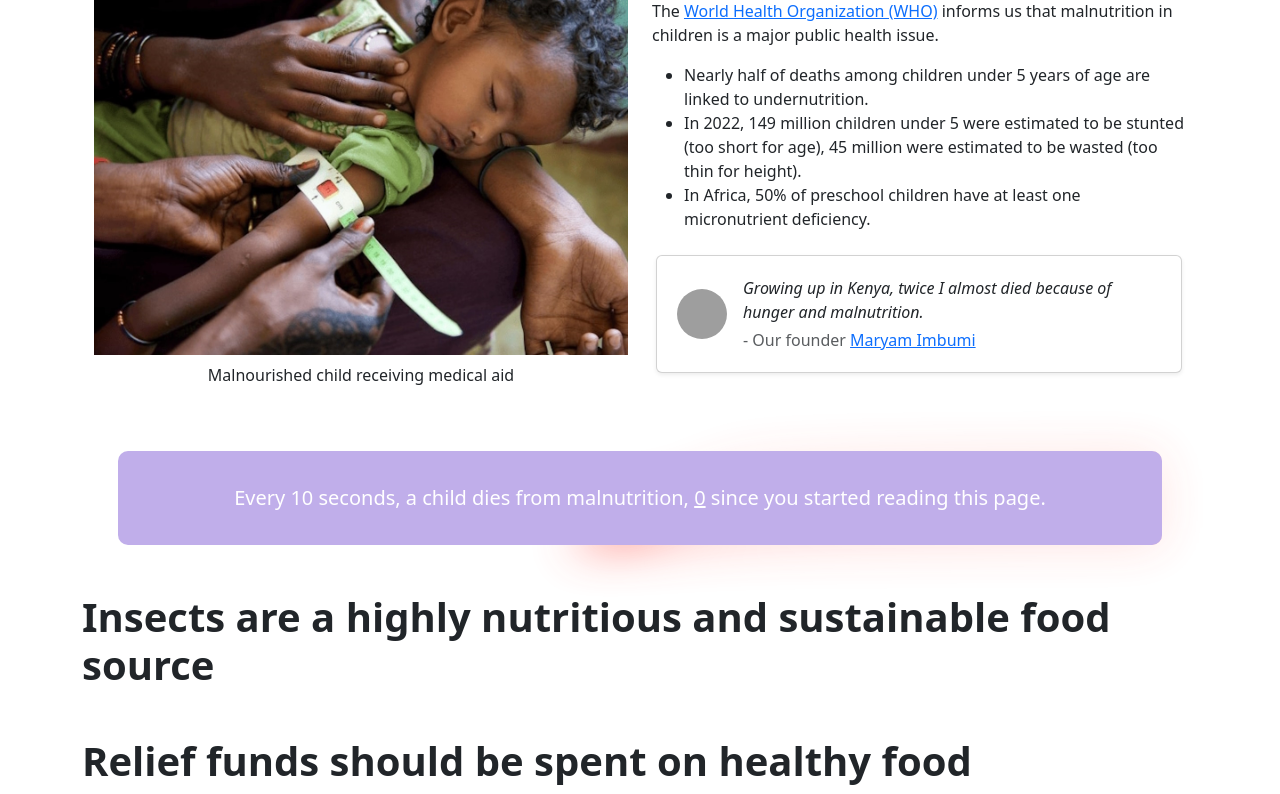
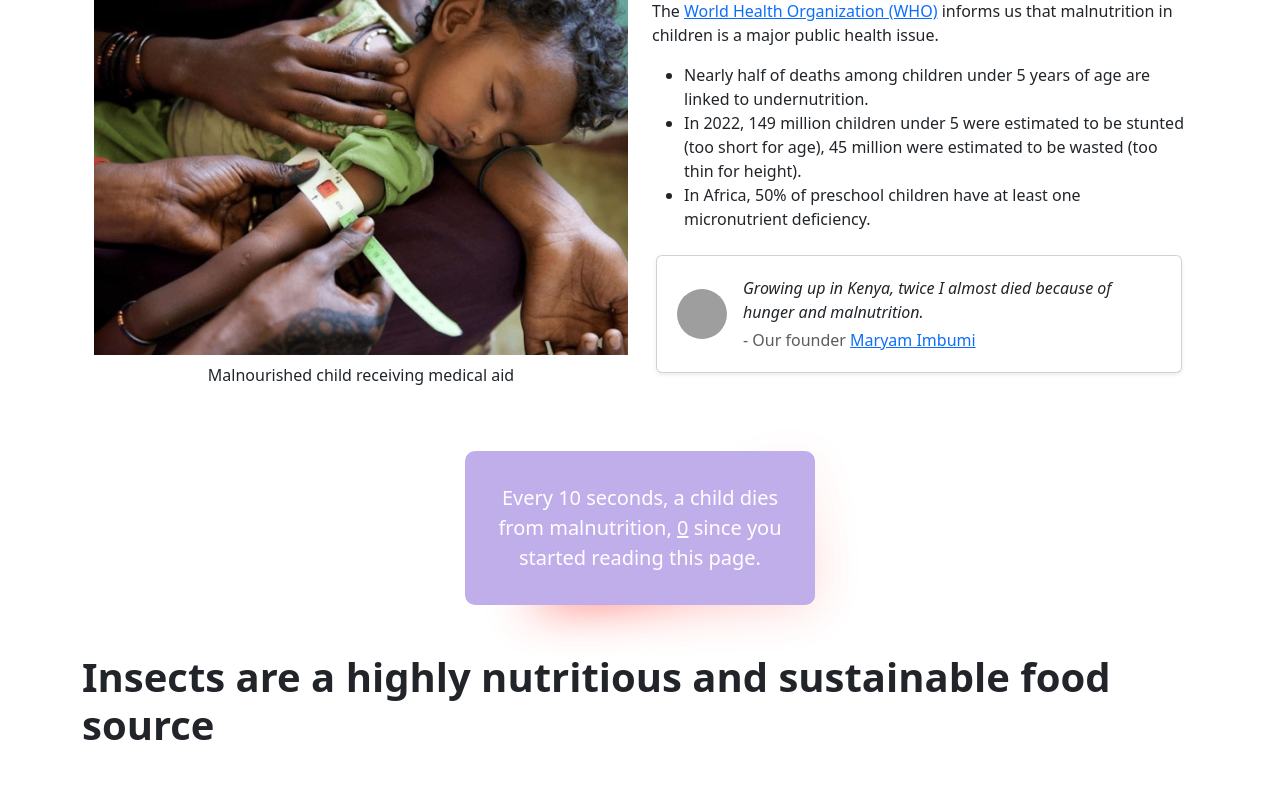
Before and after one commit to robsyc/django-MaryaPorr, a Django app: page / in a window 1280 px wide. Shown: the part 807-1601 px from the top of the page. Run offline with Django 5.2, Linux system fonts and the light colour scheme; parts of the project's set-up code (start-up, migrations or seed data) failed here and were passed over; some libraries are stand-ins or nearby versions; grey boxes are pictures that could not be loaded.

Commit message:
Update home.html

```diff
--- a/templates/home.html
+++ b/templates/home.html
@@ -223,6 +223,7 @@
     margin: 0 auto;
     padding: 2em;
     width: 100%;
+    max-width: 350px;
     text-align: center;
     border-radius: 10px;
     position: relative;
@@ -237,7 +238,7 @@
     top: 0;
     left: 0;
     border-radius: 10px;
-    /* padding: 30px; */
+    padding: 3px;
     z-index: -1;
     animation: 10s myspin linear infinite;
   }
```
